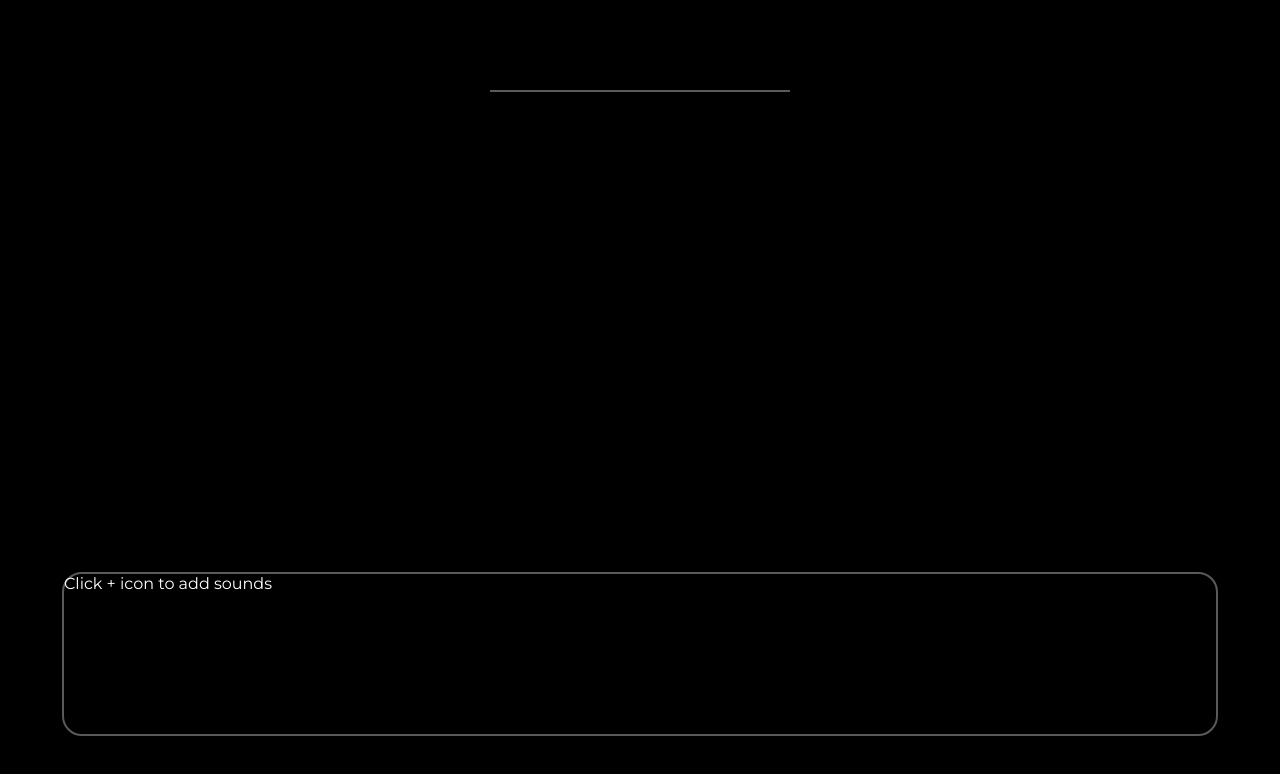
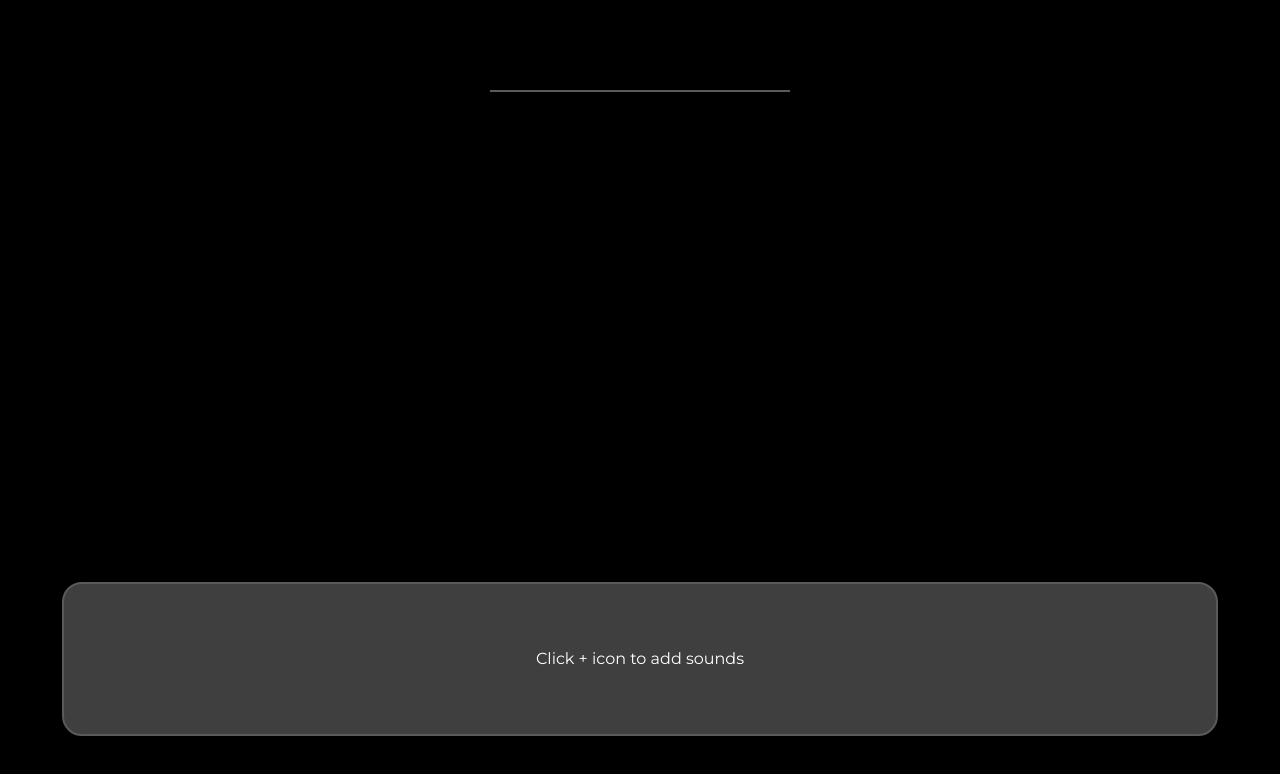
Before and after one commit to samvschantz/Code-Sandbox-React-Template, a React (Create React App) app: page / in a window 1280 px wide. Shown: the top 774 px of the page. Built offline with nearby package versions, Linux system fonts and the light colour scheme.

Commit message:
Add sounds field styled

```diff
--- a/src/styles.css
+++ b/src/styles.css
@@ -44,13 +44,14 @@ body {
   right: 0;
   bottom: 0;
   width: 90%;
-  height: 20%;
+  height: 150px;
   border-radius: 20px;
-  display: block;
+  display: inline-block;
   margin: 0 auto 5% auto;
+  background-color: #3f3f3f;
 }
 
 .clickToAdd {
-  position: relative;
-  margin: 0 auto;
+  text-align: center;
+  margin-top: 65px;
 }
```
